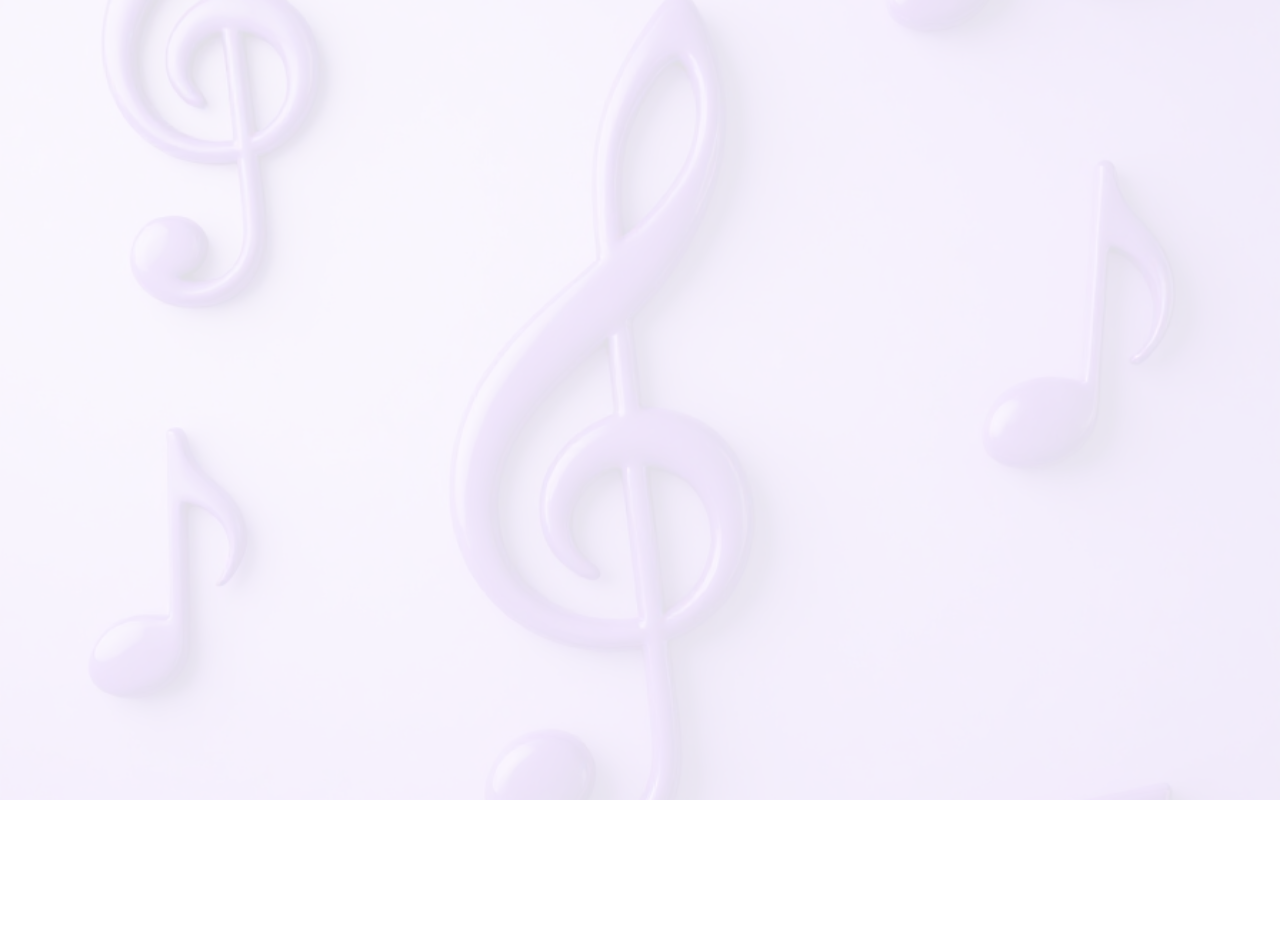
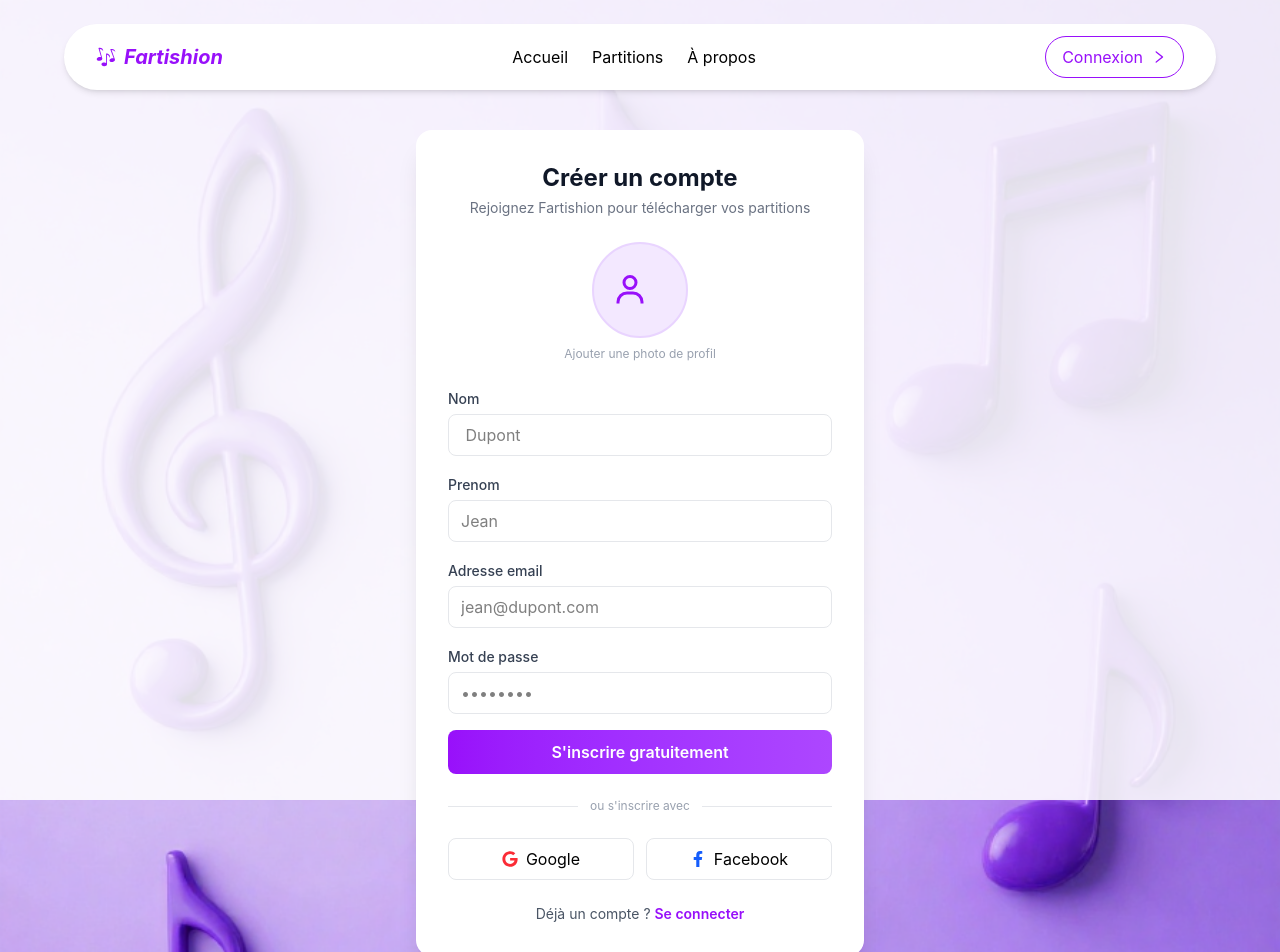
Before and after one commit to riedsteeve/Fartishion, a React (Vite) app in the folder frontend/: page /signup in a window 1280 px wide. Before the commit this address had no page. Shown: the top 952 px of the page. Before the commit the page ends 800 px from the top, so only its background shows below. Built offline with nearby package versions, Linux system fonts and the light colour scheme.

Commit message:
Ajout du formulaire de création de compte

```diff
--- a/frontend/src/App.tsx
+++ b/frontend/src/App.tsx
@@ -6,6 +6,7 @@ import LandingPage from './Components/Landingpage/Home.tsx'
 import About from './Components/Landingpage/About.tsx'
 import Header from './Components/Composables/header.tsx'
 import Footer from './Components/Composables/footer.tsx'
+import Signup from './app/pages/Auth/signup.tsx'
 
 const Layout = () => {
   const location = useLocation()
@@ -41,6 +42,7 @@ function App() {
         <Route element={<Layout />}>
           <Route path="/" element={<LandingPage />} />
           <Route path="/a-propos" element={<About />} />
+          <Route path='/signup' element={<Signup/>} />
         </Route>
       </Routes>
     </BrowserRouter>
--- a/frontend/src/Components/Composables/hero.tsx
+++ b/frontend/src/Components/Composables/hero.tsx
@@ -1,5 +1,7 @@
 import { BiMusic } from "react-icons/bi";
 import { FaArrowRightLong } from "react-icons/fa6";
+import { Link } from "react-router-dom";
+
 const Hero = () => {
     return (
         <div className="relative w-full px-3 sm:px-8 h-auto pt-3 pb-2 sm:pt-4 sm:pb-3 mt-5 rounded">
@@ -15,10 +17,10 @@ const Hero = () => {
                 </p>
             </div>
             <div className="flex items-center justify-center">
-            <button className="bg-purple-600 gap-2 flex items-center font-semibold rounded-full px-4 py-2 mt-3 sm:mt-4 text-white hover:bg-transparent hover:border border-purple-600 hover:text-purple-600 transition">
+            <Link to="/signup" className="bg-purple-600 gap-2 flex items-center font-semibold rounded-full px-4 py-2 mt-3 sm:mt-4 text-white hover:bg-transparent hover:border border-purple-600 hover:text-purple-600 transition">
                 Découvrez les partitions
                 <FaArrowRightLong className="text-xs" />
-            </button>
+            </Link>
             </div>
 
         </div>
--- /dev/null
+++ b/frontend/src/app/pages/Auth/signup.tsx
@@ -0,0 +1,169 @@
+import React, { useState, useRef } from "react";
+import { BiUser, BiCamera } from "react-icons/bi";
+import { FaGoogle, FaFacebookF } from "react-icons/fa";
+import { Link } from "react-router-dom";
+
+const Signup = () => {
+    // État pour stocker l'image de profil (URL locale pour l'aperçu)
+    const [avatar, setAvatar] = useState<string | null>(null);
+    // Référence pour déclencher le clic sur l'input masqué
+    const fileInputRef = useRef<HTMLInputElement>(null);
+
+    // Gestion du changement d'image
+    const handleImageChange = ( e: React.ChangeEvent<HTMLInputElement>) => {
+        const file = e.target.files?.[0];
+        if (file) {
+            const imageUrl = URL.createObjectURL(file);
+            setAvatar(imageUrl);
+        }
+    };
+
+    return (
+        <div className="min-h-screen flex items-center justify-center px-4">
+            <div className="w-full max-w-md bg-white rounded-2xl shadow-xl mt-10 p-8 space-y-6">
+
+                <div className="text-center space-y-1">
+                    <h2 className="text-2xl font-bold text-gray-900">
+                        Créer un compte
+                    </h2>
+                    <p className="text-sm text-gray-500">
+                        Rejoignez Fartishion pour télécharger vos partitions
+                    </p>
+                </div>
+
+                <form className="space-y-4">
+                    {/* --- ZONE IMAGE PICKER --- */}
+                    <div className="flex flex-col items-center justify-center space-y-2 pb-2">
+                        <div
+                            onClick={() => fileInputRef.current?.click()}
+                            className="relative group w-24 h-24 bg-purple-100 rounded-full flex items-center justify-center cursor-pointer overflow-hidden border-2 border-purple-200 hover:border-purple-400 transition"
+                        >
+                            {avatar ? (
+                                <img
+                                    src={avatar}
+                                    alt="Preview"
+                                    className="w-full h-full object-cover"
+                                />
+                            ) : (
+                                <BiUser className="text-4xl text-purple-600" />
+                            )}
+
+                            {/* Overlay au survol pour indiquer qu'on peut changer l'image */}
+                            <div className="absolute inset-0 bg-black/40 flex items-center justify-center opacity-0 group-hover:opacity-100 transition">
+                                <BiCamera className="text-white text-xl" />
+                            </div>
+                        </div>
+
+                        {/* Input de type file masqué */}
+                        <input
+                            type="file"
+                            ref={fileInputRef}
+                            onChange={handleImageChange}
+                            accept="image/*"
+                            className="hidden"
+                            name="avatar"
+                        />
+                        <span className="text-xs text-gray-400">Ajouter une photo de profil</span>
+                    </div>
+
+
+
+                    <div>
+                        <label className="text-sm font-medium text-gray-700">
+                            Nom
+                        </label>
+                        <input
+                            name="nom"
+                            type="text"
+                            placeholder=" Dupont"
+                            className="w-full mt-1 px-3 py-2 border border-gray-200 rounded-lg
+                            focus:outline-none focus:ring-2 focus:ring-purple-500 focus:border-transparent"
+                        />
+                    </div>
+
+                    <div>
+                        <label className="text-sm font-medium text-gray-700">
+                            Prenom
+                        </label>
+                        <input
+                            name="prenom"
+                            type="text"
+                            placeholder="Jean "
+                            className="w-full mt-1 px-3 py-2 border border-gray-200 rounded-lg
+                            focus:outline-none focus:ring-2 focus:ring-purple-500 focus:border-transparent"
+                        />
+                    </div>
+
+                    <div>
+                        <label className="text-sm font-medium text-gray-700">
+                            Adresse email
+                        </label>
+                        <input
+                            name="email"
+                            type="email"
+                            placeholder="jean@dupont.com"
+                            className="w-full mt-1 px-3 py-2 border border-gray-200 rounded-lg
+                            focus:outline-none focus:ring-2 focus:ring-purple-500 focus:border-transparent"
+                        />
+                    </div>
+
+                    <div>
+                        <label className="text-sm font-medium text-gray-700">
+                            Mot de passe
+                        </label>
+                        <div className="relative">
+                            <input
+                                type="password"
+                                placeholder="••••••••"
+                                className="w-full mt-1 px-3 py-2 border border-gray-200 rounded-lg pr-10
+                                focus:outline-none focus:ring-2 focus:ring-purple-500 focus:border-transparent"
+                            />
+                        </div>
+                    </div>
+
+                    <button
+                        type="submit"
+                        className="w-full py-2.5 rounded-lg text-white font-semibold
+                        bg-linear-to-r from-purple-600 to-purple-500
+                        hover:from-purple-700 hover:to-purple-600 transition"
+                    >
+                        S'inscrire gratuitement
+                    </button>
+                </form>
+
+                 <div className="flex items-center gap-3">
+                    <div className="h-px bg-gray-200 flex-1"></div>
+                    <span className="text-xs text-gray-400">
+                        ou s'inscrire avec
+                    </span>
+                    <div className="h-px bg-gray-200 flex-1"></div>
+                </div>
+
+                 <div className="flex flex-row gap-3">
+                    <button className="w-full flex items-center justify-center gap-2 border border-gray-200 py-2 rounded-lg hover:bg-gray-50 transition">
+                        <FaGoogle className="text-red-500" />
+                        Google
+                    </button>
+
+                    <button className="w-full flex items-center justify-center gap-2 border border-gray-200 py-2 rounded-lg hover:bg-gray-50 transition">
+                        <FaFacebookF className="text-blue-600" />
+                        Facebook
+                    </button>
+                </div>
+
+                 <p className="text-center text-sm text-gray-600">
+                    Déjà un compte ?{" "}
+                    <Link
+                        to="/login"
+                        className="text-purple-600 font-semibold hover:underline"
+                    >
+                        Se connecter
+                    </Link>
+                </p>
+
+            </div>
+        </div>
+    );
+};
+
+export default Signup;
```
